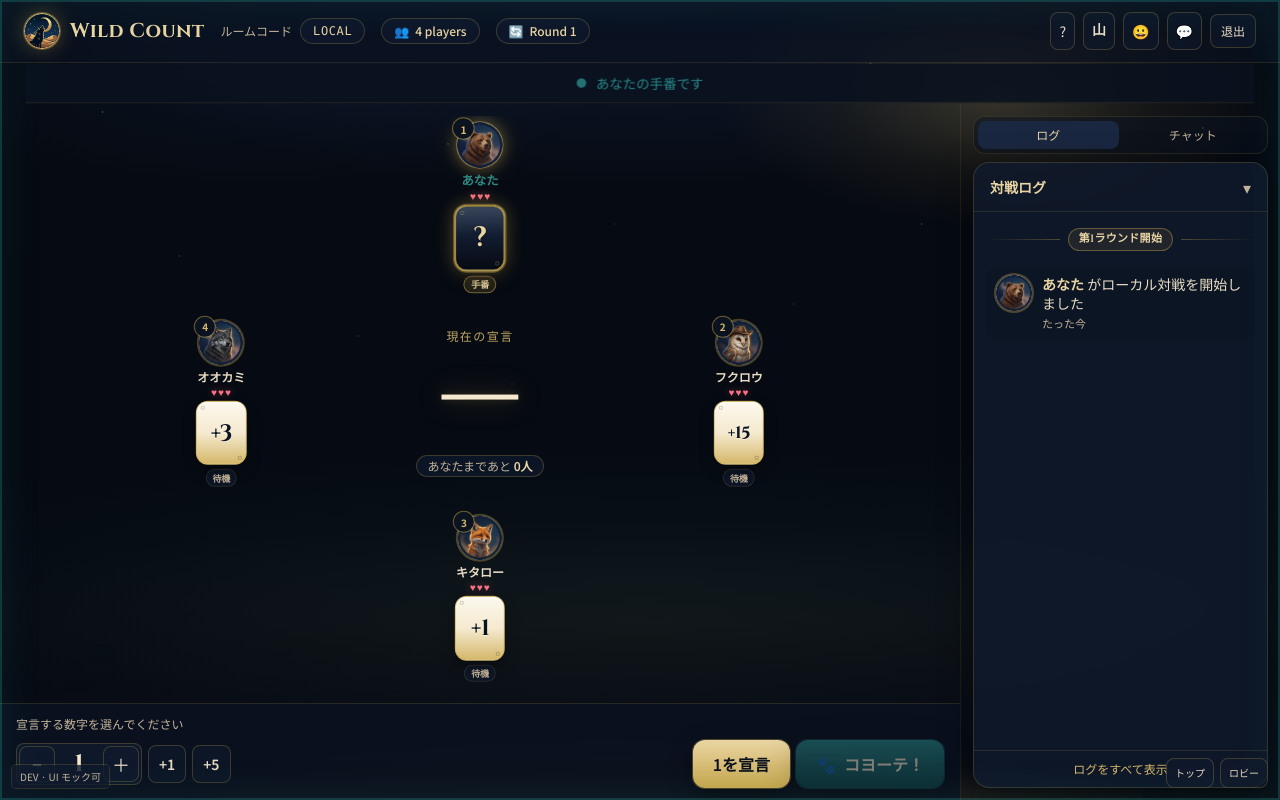
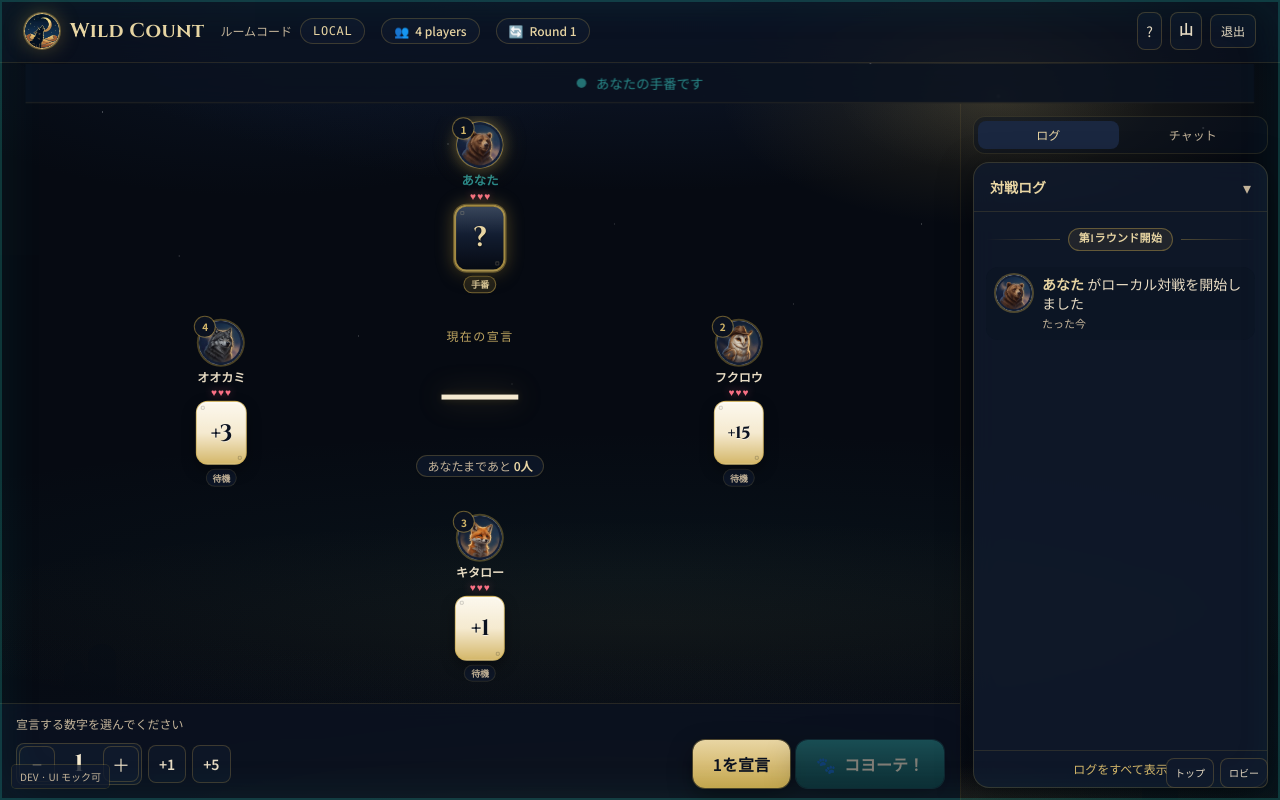
Before and after one commit to ryshirai/WildCount, a Vue app: page /game in a window 1280 px wide. Built offline with nearby package versions, Linux system fonts and the light colour scheme.

Commit message:
feat: 対戦画面のヘッダーからチャット・スタンプボタンを削除し、イベント配線を整理

```diff
--- a/src/components/game/GameHeader.vue
+++ b/src/components/game/GameHeader.vue
@@ -10,8 +10,6 @@ defineProps<{
 const emit = defineEmits<{
   help: []
   deck: []
-  chat: []
-  stamp: []
   leave: []
 }>()
 
@@ -82,24 +80,6 @@ const connectionLabel: Record<string, string> = {
       </button>
       <button
         type="button"
-        class="btn-ghost !p-2"
-        title="スタンプ"
-        aria-label="スタンプ"
-        @click="emit('stamp')"
-      >
-        😀
-      </button>
-      <button
-        type="button"
-        class="btn-ghost !p-2"
-        title="チャット"
-        aria-label="チャット"
-        @click="emit('chat')"
-      >
-        💬
-      </button>
-      <button
-        type="button"
         class="btn-ghost !px-2.5 !py-2 text-xs"
         title="ゲームを終了して退出"
         aria-label="ゲームを終了して退出"
@@ -151,24 +131,6 @@ const connectionLabel: Record<string, string> = {
     <div class="flex items-center gap-0.5">
       <button
         type="button"
-        class="btn-ghost !p-2 text-base"
-        title="スタンプ"
-        aria-label="スタンプ"
-        @click="emit('stamp')"
-      >
-        😀
-      </button>
-      <button
-        type="button"
-        class="btn-ghost !p-2 text-base"
-        title="チャット"
-        aria-label="チャット"
-        @click="emit('chat')"
-      >
-        💬
-      </button>
-      <button
-        type="button"
         class="btn-ghost !px-2 !py-2 text-[11px] font-medium"
         title="ゲームを終了して退出"
         aria-label="ゲームを終了して退出"
--- a/src/views/GameView.vue
+++ b/src/views/GameView.vue
@@ -115,12 +115,6 @@ const roomDeck = computed((): WireDeckComposition | DeckComposition => {
   return STANDARD_DECK
 })
 
-function onHeaderChat() {
-  desktopSideTab.value = 'chat'
-  stampSheetOpen.value = false
-  mobileTab.value = mobileTab.value === 'chat' ? null : 'chat'
-}
-
 function toggleMobileChat() {
   stampSheetOpen.value = false
   mobileTab.value = mobileTab.value === 'chat' ? null : 'chat'
@@ -974,8 +968,6 @@ async function onChallenge() {
             :round="room.round"
             @help="openHelp"
             @deck="openDeckInfo"
-            @chat="onHeaderChat"
-            @stamp="openStampSheet"
             @leave="requestLeaveGame"
           />
         </div>
@@ -1308,8 +1300,6 @@ async function onChallenge() {
             :connection-status="room.connectionStatus"
             @help="openHelp"
             @deck="openDeckInfo"
-            @chat="onHeaderChat"
-            @stamp="openStampSheet"
             @leave="requestLeaveGame"
           />
         </div>
```
Also changed, not shown: 1 other file (tests, documents, lock files or other folders).
